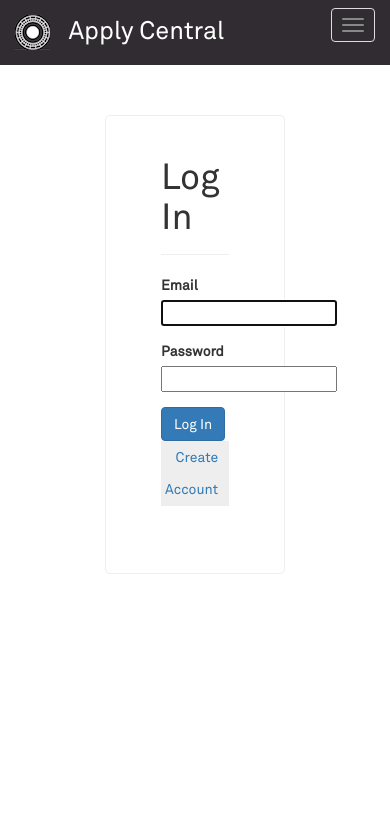
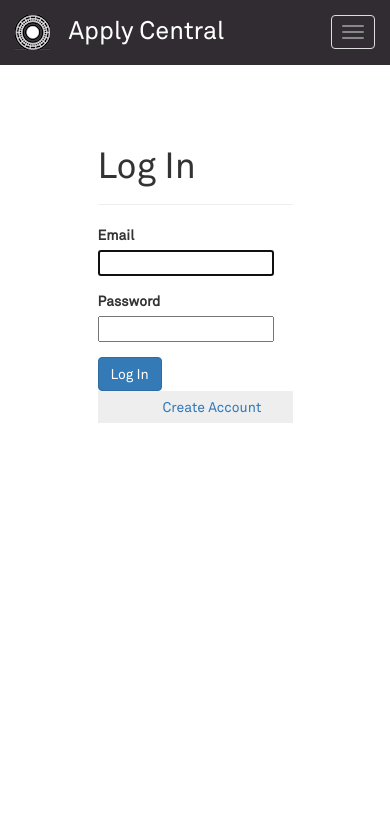
Before and after one commit to deone/apply, a Django app: page /accounts/login/ in a window 390 px wide. Shown: the top 814 px of the page. Run offline with Django 3.2, Linux system fonts and the light colour scheme; some libraries are stand-ins or nearby versions.

Commit message:
Fix short input field on mobile screens.

```diff
--- a/static/css/app.css
+++ b/static/css/app.css
@@ -2,6 +2,9 @@
 .navbar-nav > li > a {
   padding-top: 22px;
   padding-bottom: 22px;
+}
+.navbar-toggle {
+  margin-top: 15px;
 }
 .navbar-default .navbar-nav > li > a:focus,
 .navbar-default .navbar-nav > li > a:hover {
@@ -18,12 +21,8 @@
 .mid {
   margin: 0 auto;
 }
-.sheet {
-  padding: 0 5em 3em 5em;
-  margin-top: 50px;
-  margin-bottom: 100px;
-  border: solid 1px #eee;
-  border-radius: 5px;
+.account-form {
+  margin-top: 80px;
 }
 
 /* Widths */
--- a/templates/registration/login.html
+++ b/templates/registration/login.html
@@ -3,12 +3,13 @@
 {% block page_title %}&ndash; Log In{% endblock %}
 
 {% block app_body %}
-<div class="mid width-50 sheet">
-  <div class="row">
-    <div class="page-header">
-      <h1>Log In</h1>
-    </div>
-    <form action="" method="post" class="form-horizontal">
+<div class="row">
+  <div class="mid width-50">
+    <form action="" method="post" class="form-horizontal account-form">
+
+      <div class="page-header">
+        <h1>Log In</h1>
+      </div>
 
       {% csrf_token %}
       {{ form.non_field_errors }}
```
Also changed, not shown: templates/registration/registration_form.html (+5 -4 lines).
